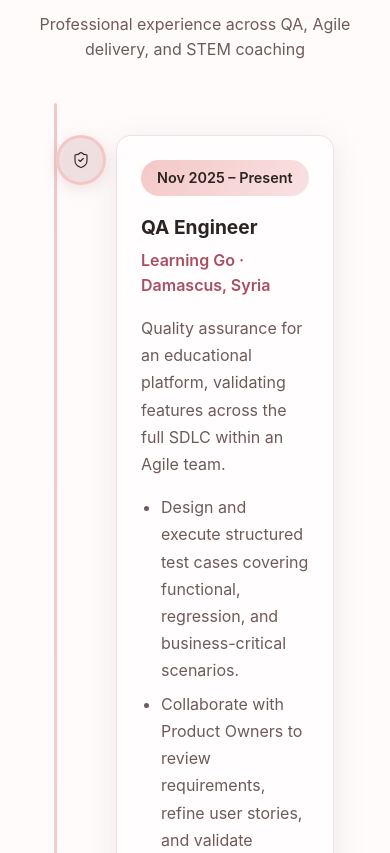
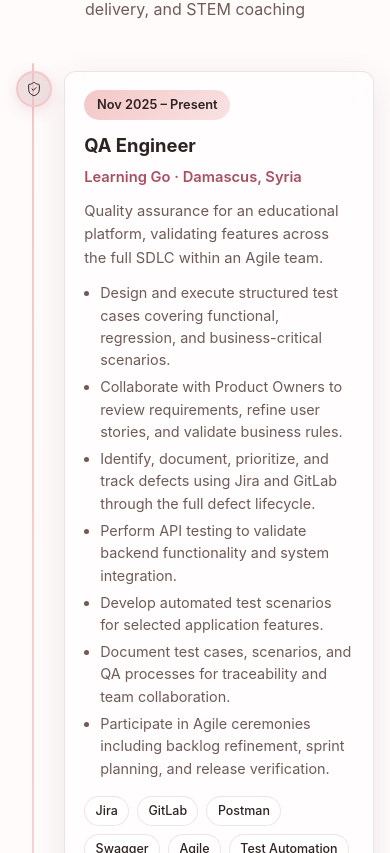
Before and after one commit to joudihamdan/joudi_portfolio, a React (Vite) app: page / in a window 390 px wide. Shown: the part 4411-5264 px from the top of the page. Built offline with nearby package versions, Linux system fonts and the light colour scheme.

Commit message:
fix responsive

```diff
--- a/src/components/About.jsx
+++ b/src/components/About.jsx
@@ -63,7 +63,7 @@ function About() {
       className="about"
       initial="hidden"
       whileInView="visible"
-      viewport={{ once: true, amount: 0.3 }}
+      viewport={{ once: true, amount: 0.1 }}
       variants={containerVariants}
     >
       <div className="section-header">
--- a/src/components/Experience.css
+++ b/src/components/Experience.css
@@ -159,25 +159,79 @@
 }
 
 @media (max-width: 768px) {
+  .experience {
+    padding: 56px 16px;
+  }
+
+  .experience-container {
+    padding: 0.5rem 0;
+  }
+
+  .experience-line {
+    left: 16px;
+    width: 2px;
+  }
+
   .experience-item {
-    padding-left: 60px;
+    padding-left: 48px;
+    margin-bottom: 1.5rem;
+  }
+
+  /* No horizontal shift on touch screens */
+  .experience-item:hover,
+  .experience-item.active {
+    transform: none;
   }
 
   .experience-marker {
-    width: 50px;
-    height: 50px;
+    width: 36px;
+    height: 36px;
+    border-width: 2px;
   }
 
   .experience-icon svg {
-    width: 18px;
-    height: 18px;
+    width: 16px;
+    height: 16px;
   }
 
   .experience-content {
-    padding: 1.5rem;
+    padding: 1.15rem 1.2rem;
+    border-radius: 12px;
+  }
+
+  .experience-period {
+    font-size: 0.8rem;
+    padding: 0.3rem 0.8rem;
+    margin-bottom: 0.65rem;
   }
 
   .experience-title {
-    font-size: 1.2rem;
+    font-size: 1.15rem;
+  }
+
+  .experience-company {
+    font-size: 0.92rem;
+    margin-bottom: 0.65rem;
+  }
+
+  .experience-description {
+    font-size: 0.92rem;
+    line-height: 1.6;
+    margin-bottom: 0.75rem;
+  }
+
+  .experience-highlights {
+    margin: 0 0 0.9rem 1rem;
+    font-size: 0.9rem;
+    line-height: 1.55;
+  }
+
+  .experience-highlights li {
+    margin-bottom: 0.3rem;
+  }
+
+  .tech-badge {
+    font-size: 0.78rem;
+    padding: 0.25rem 0.65rem;
   }
 }
```
Also changed, not shown: 1 other file (tests, documents, lock files or other folders).
